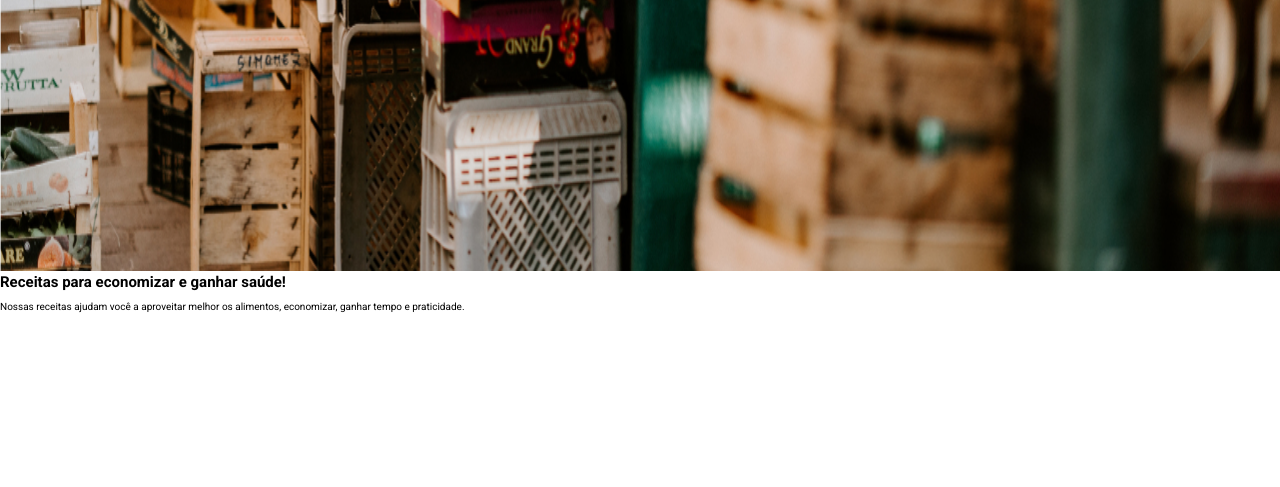
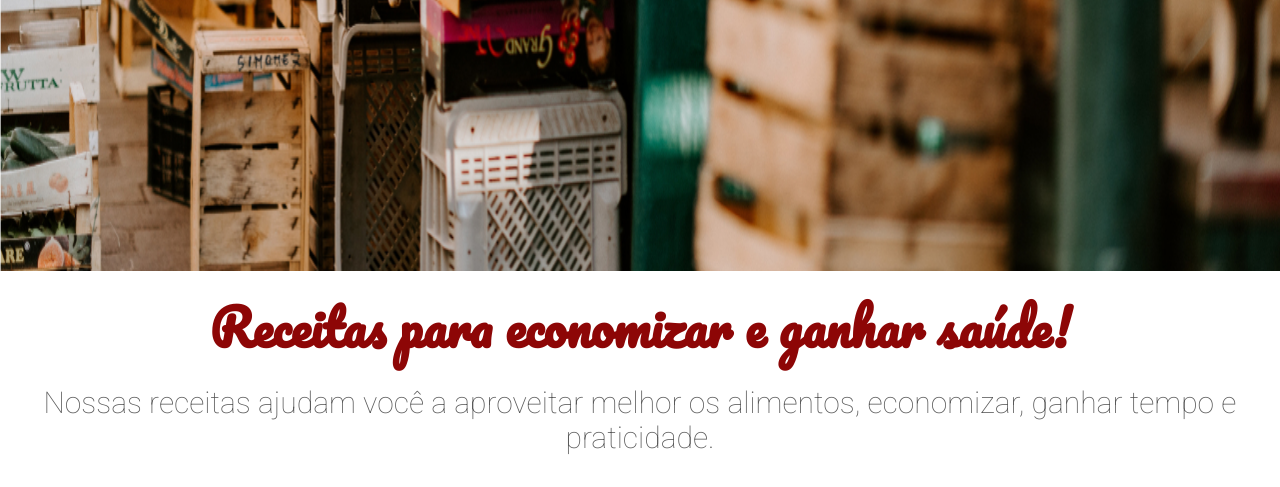
Before and after one commit to schmitz014/Arquitetura-CSS-1-Alura, a plain HTML site: page index.html in a window 1280 px wide. Shown: the part 529-1016 px from the top of the page. Before the commit the page ends 851 px from the top, so only its background shows below. Drawn offline with Linux system fonts and the light colour scheme.

Commit message:
secao sobre estilizada e finalizada

```diff
--- /dev/null
+++ b/assets/css/sobre.css
@@ -0,0 +1,16 @@
+.sobre {
+    text-align: center;
+    padding: 2.5rem;
+
+    & h2 {
+        color: #8d0606;
+        font-family: var(--font-title);
+        font-size: 5rem;
+    }
+
+    & p {
+        color: #595959;
+        font-size: 3rem;
+        font-weight: 200;
+    }
+}
--- a/index.html
+++ b/index.html
@@ -13,6 +13,7 @@
         <link rel="stylesheet" href="./assets/css/cabecalho.css">
         <link rel="stylesheet" href="./assets/css/menu.css">
         <link rel="stylesheet" href="./assets/css/banner.css">
+        <link rel="stylesheet" href="./assets/css/sobre.css">
 
         <!-- Link Google Fonts -->
         <link href="https://fonts.googleapis.com/css?family=Pacifico|Roboto:100,300,400,500,700,900" rel="stylesheet" />
```
